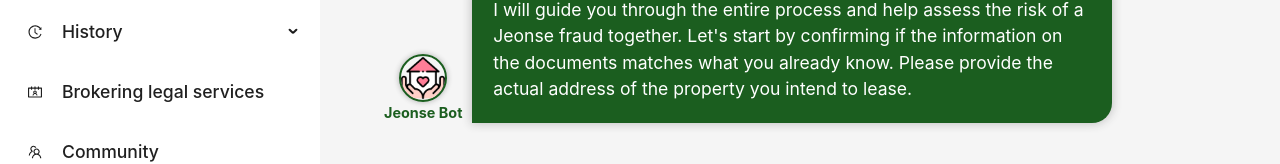
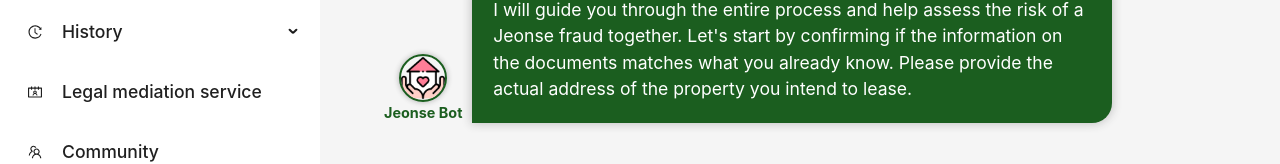
Before and after one commit to Social-Problem-Solving-Hackathon/house-contract-fraud-prevention-chatbot, a React (Vite) app: page /main in a window 1280 px wide. Shown: the part 223-387 px from the top of the page. Built offline with nearby package versions, Linux system fonts and the light colour scheme.

Commit message:
Update MainMenu.jsx

```diff
--- a/src/components/Common/MainMenu.jsx
+++ b/src/components/Common/MainMenu.jsx
@@ -27,7 +27,7 @@ const items = [
     getItem("2024.03.28", "7"),
     getItem("2024.03.27", "8"),
   ]),
-  getItem("Brokering legal services", "2", <ContactsOutlined />),
+  getItem("Legal mediation service", "2", <ContactsOutlined />),
   getItem("Community", "3", <TeamOutlined />),
 ];
 
```
